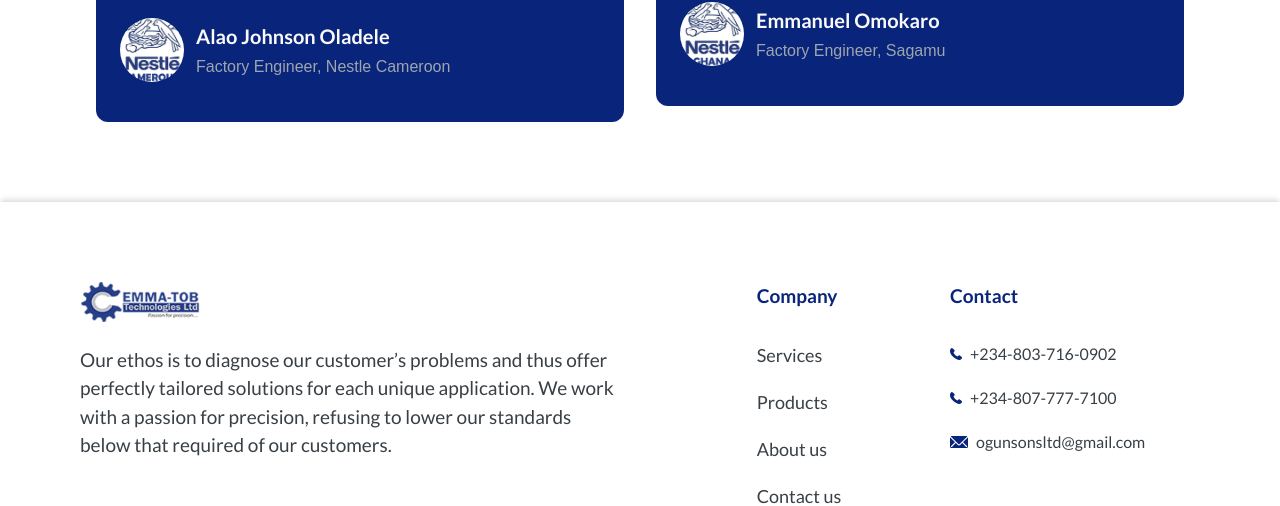
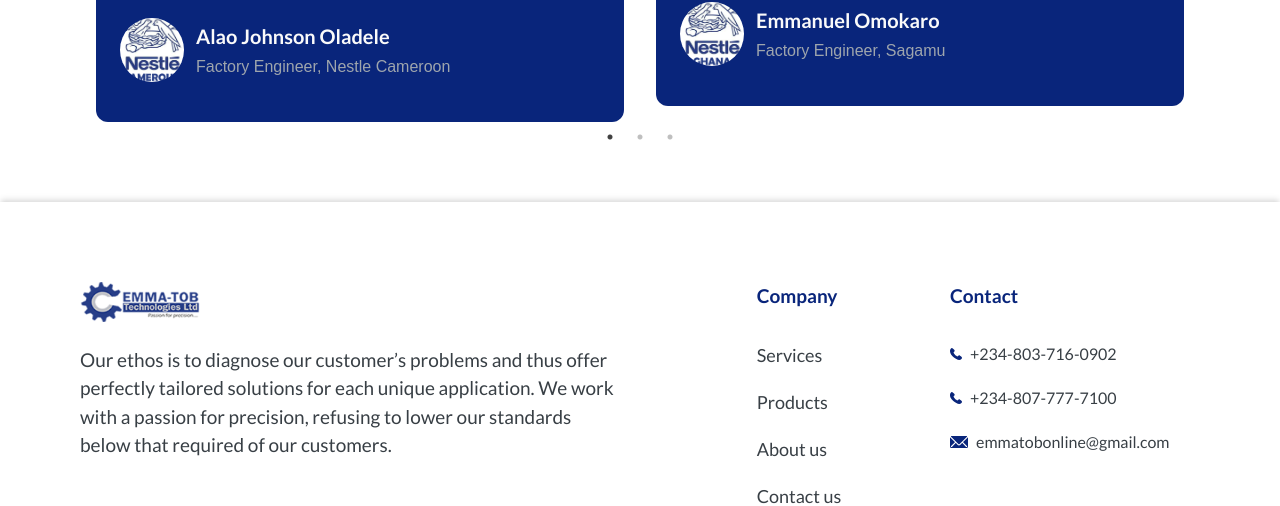
Before and after one commit to gidiblack/emma-tob, a Next.js app: page / in a window 1280 px wide. Shown: the part 4937-5443 px from the top of the page. Built offline with nearby package versions, Linux system fonts and the light colour scheme.

Commit message:
more fixes

```diff
--- a/src/components/ContactTabs.tsx
+++ b/src/components/ContactTabs.tsx
@@ -27,28 +27,28 @@ function ContactTabs({
       country: "Nigeria",
       address: "Grace House, Atan/Lusada Road Near Evans Plc,",
       address2: "Ago-Eto Idawojo, Agbara, Ogun State",
-      email: "ogunsonsltd@gmail.com, emmatobonline@gmail.com",
+      email: "emmatobonline@gmail.com, ogunsonsltd@gmail.com",
       phone: "+234-803-716-0902, +234-807-777-7100, +234-813-799-1608",
     },
     {
       country: "Ghana",
       address: "Sawmill Kawererekwanano Tarkwa, Tarkwa Nsuaem Municipal",
       address2: "Western Region, P. O. Box 431, Tarkwa",
-      email: "ogunsonsltd@gmail.com, emmatobonline@gmail.com",
+      email: "emmatobonline@gmail.com, ogunsonsltd@gmail.com",
       phone: "(+233)-548-724-944",
     },
     {
       country: "Cameroun",
       address: `ETS OGUNLADE  & SONS`,
       address2: `4781 Bonaberi Douala`,
-      email: "ogunsonsltd@gmail.com, emmatobonline@gmail.com",
+      email: "emmatobonline@gmail.com, ogunsonsltd@gmail.com",
       phone: "(+237)-670-513-089, 675-452-708",
     },
     {
       country: "Switzerland",
       address: "Wolfackerstrasse 6",
       address2: "4622 Egerkingen, Switzerland",
-      email: "ogunsonsltd@gmail.com, emmatobonline@gmail.com",
+      email: "emmatobonline@gmail.com, ogunsonsltd@gmail.com",
       phone: "+41 763 838 336",
     },
   ];
--- a/src/components/Footer.tsx
+++ b/src/components/Footer.tsx
@@ -82,11 +82,11 @@ const Links2 = [
       <HStack>
         <EmailIcon h={5} color={"brand.500"} />
         <Text fontSize={16} fontFamily={"Lato"} fontWeight={"medium"}>
-          ogunsonsltd@gmail.com
+          emmatobonline@gmail.com
         </Text>
       </HStack>
     ),
-    href: "mailto:ogunsonsltd@gmail.com",
+    href: "mailto:emmatobonline@gmail.com",
   },
 ];
 
--- a/src/pages/index.tsx
+++ b/src/pages/index.tsx
@@ -197,6 +197,21 @@ export default function Home() {
       jobTitle: "Factory Engineer, Sagamu",
       img: NestleGhana.src,
     },
+    {
+      testimonial: `Ogunlade and Sons, one of our top leading vendors:
+
+      Has supported with innovation and equipment development;
+
+      Machine improvement and safety modification for superior performance;
+
+      Provided labor for specific engineering talent needs;
+
+      Provided turn-key solutions that promotes good manufacturing practice
+      `,
+      name: "Saheed Kareem",
+      jobTitle: "Factor Engineer, Agbara",
+      img: Nestle.src,
+    },
   ];
 
   // responsive breakpoints are "max-width"
@@ -239,7 +254,7 @@ export default function Home() {
   };
 
   const testimonialSettings = {
-    dots: false,
+    dots: true,
     infinite: true,
     autoplay: false,
     speed: 500,
--- a/src/pages/products/index.tsx
+++ b/src/pages/products/index.tsx
@@ -199,7 +199,7 @@ function Products() {
                             fontFamily={"Lato"}
                             fontSize={12}
                             letterSpacing={"wide"}
-                            fontWeight={"medium"}
+                            fontWeight={"bold"}
                           >
                             {product.name}
                           </Text>
```
Also changed, not shown: src/pages/services/index.tsx (+8 -8 lines).
